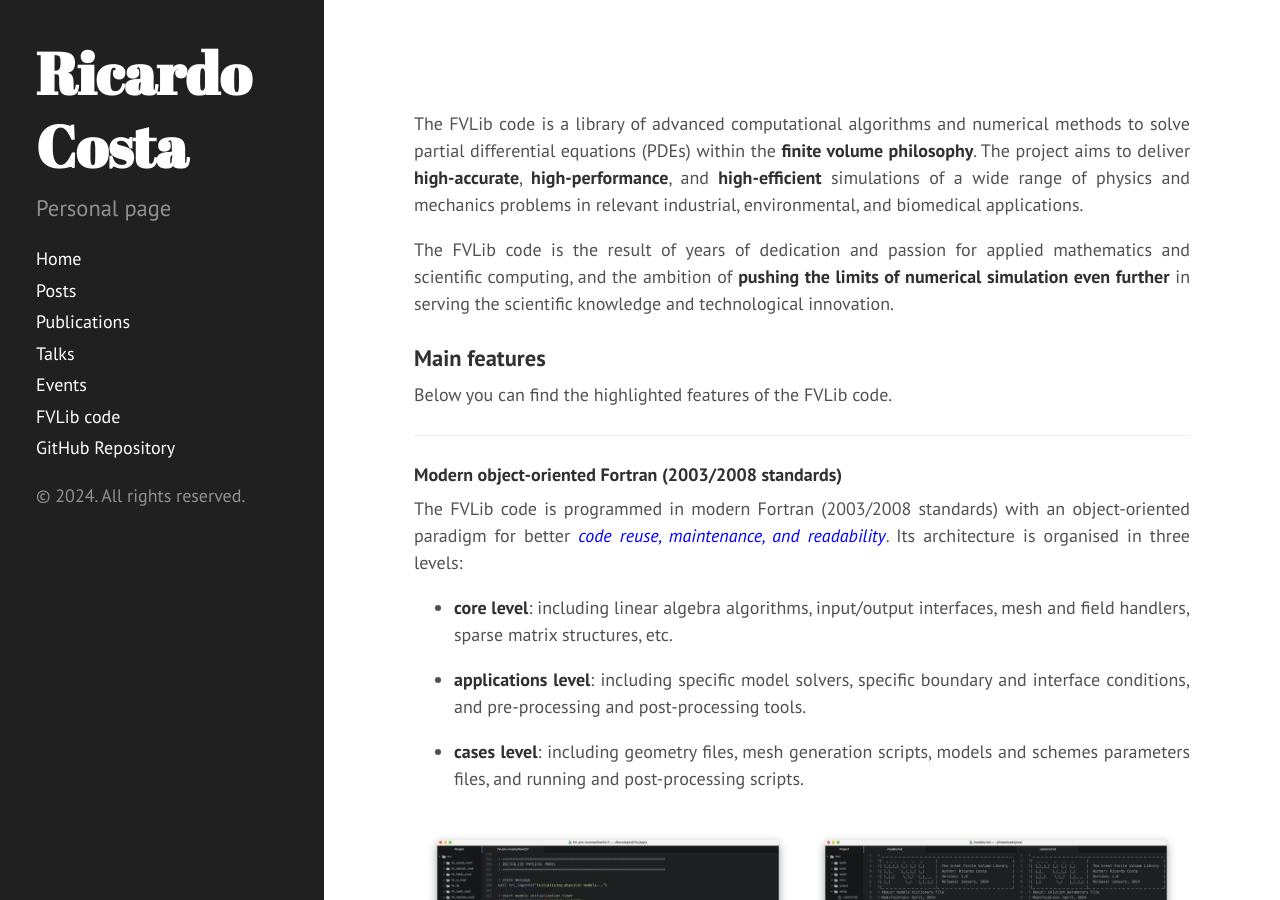
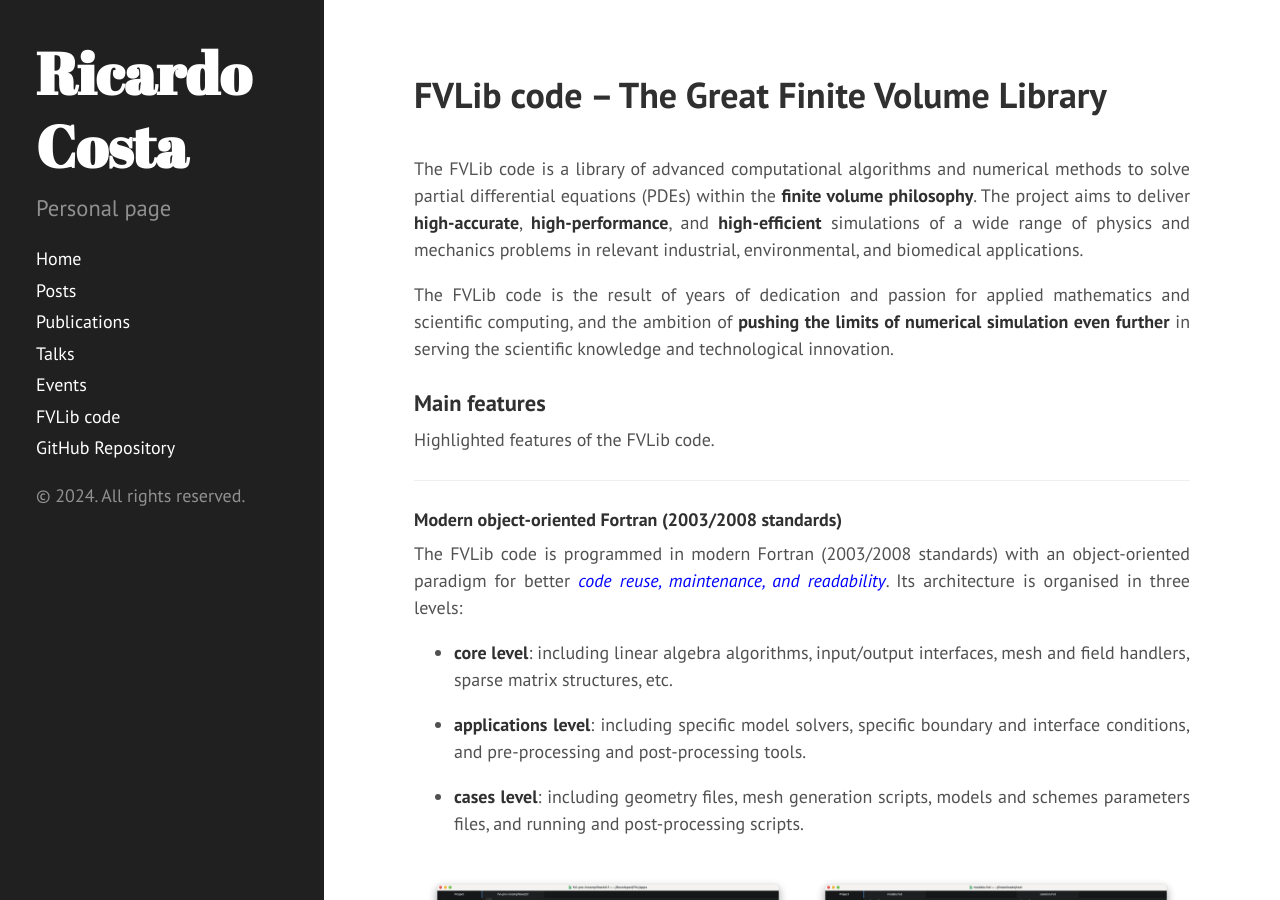
Before and after one commit to ricardodpcosta/ricardodpcosta.github.io, a Jekyll site: the page built from fvlib.md, in a window 1280 px wide and 900 px high. Built offline with Jekyll 4.4.1, drawn with Linux system fonts in a browser that asks for light colours; our own code applies the rules of GitHub Pages for plain Markdown files; Markdown is read by kramdown in place of the engine named in the settings.

Commit message:
Update fvlib.md

```diff
--- a/fvlib.md
+++ b/fvlib.md
@@ -1,6 +1,6 @@
 ---
 layout: page
-title: FVLib code\: The Great Finite Volume Library
+title: FVLib code – The Great Finite Volume Library
 ---
 
 <p style="margin-bottom: 1cm;"></p>
@@ -11,7 +11,7 @@ The FVLib code is the result of years of dedication and passion for applied math
 
 ### Main features
 
-Below you can find the highlighted features of the FVLib code.
+Highlighted features of the FVLib code.
 
 ---
 
```
